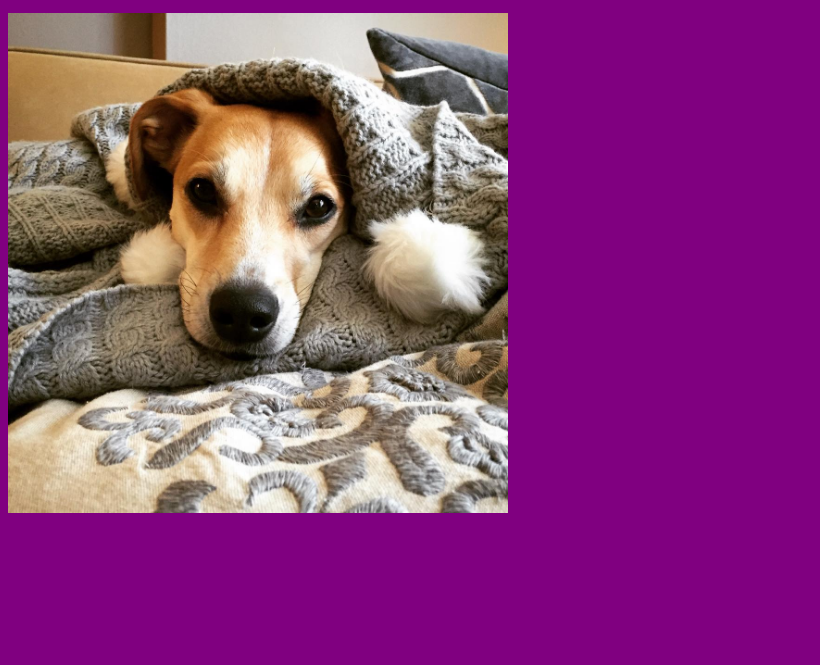
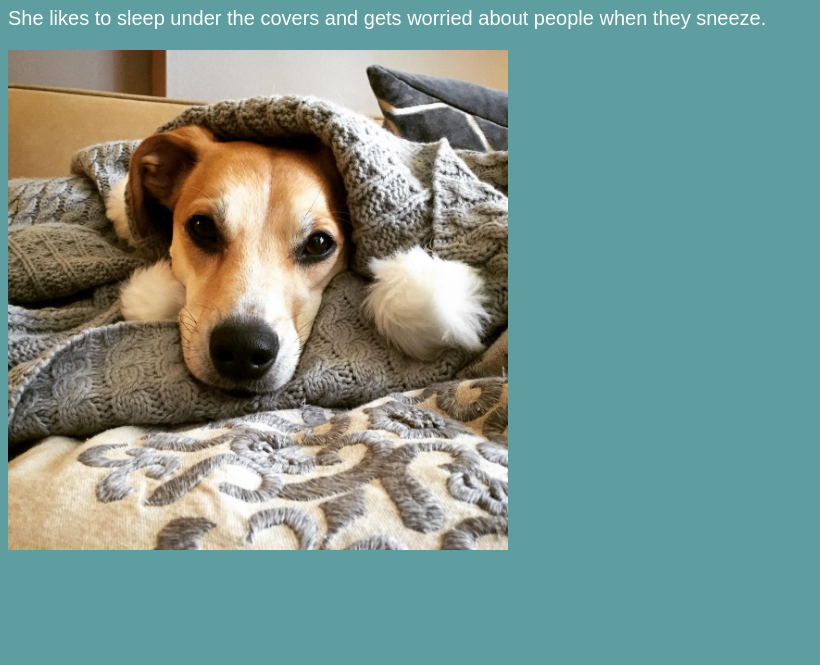
Before and after one commit to charlottehess/charlottehess.github.io, a plain HTML site: page index.html in a window 1280 px wide. Shown: the part 135-800 px from the top of the page, without its empty margins (0-820 px from the left). Drawn offline with Linux system fonts and the light colour scheme.

Commit message:
Update styles.css

```diff
--- a/styles.css
+++ b/styles.css
@@ -1,4 +1,14 @@
-body { background-color: purple;}
+body
+  { background-color: cadetblue;}
+
+body
+  { font-family: arial;}
+
+body
+  { color: white;}
+
+body
+  { font-size: 20px;}
 
 img {
   height: auto;
```
